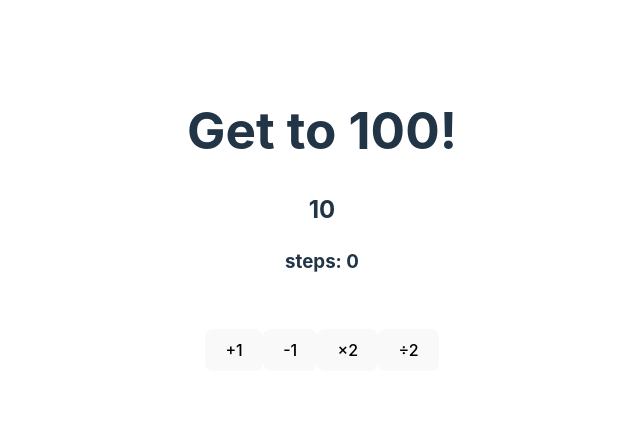
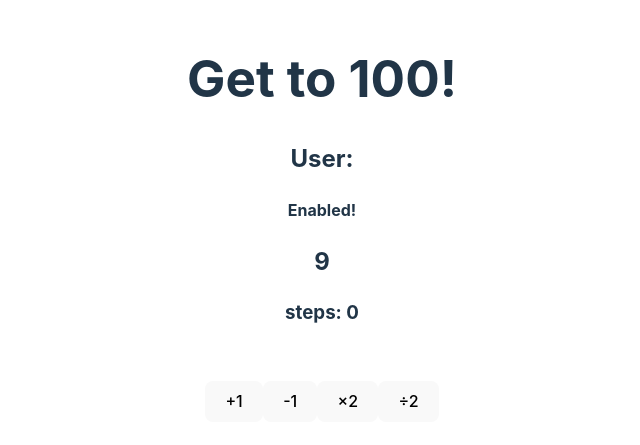
Before and after one commit to Shirel-Berkowitz/Project4FSWD-GetTo100, a React (Vite) app: page / in a window 1280 px wide. Shown: the part 165-610 px from the top of the page, without its empty margins (318-958 px from the left). Built offline with nearby package versions, Linux system fonts and the light colour scheme.

Commit message:
isEnabled, username

```diff
--- a/src/App.jsx
+++ b/src/App.jsx
@@ -1,14 +1,14 @@
 import React, { Component } from "react";
-import reactLogo from "./assets/react.svg";
-import viteLogo from "/vite.svg";
 import "./App.css";
 
 class App extends Component {
   constructor(props) {
     super(props);
     this.state = {
-      count: Math.floor(Math.random() * 100) + 1,
+      username: "",
+      count: Math.floor(Math.random() * 100),
       steps: 0,
+      isEnabled: true,
     };
     this.plus1Click = this.plus1Click.bind(this);
     this.minus1Click = this.minus1Click.bind(this);
@@ -20,6 +20,7 @@ class App extends Component {
     this.setState((prevState) => ({
       count: prevState.count + 1,
       steps: prevState.steps + 1,
+      isEnabled: false,
     }));
   }
 
@@ -27,6 +28,7 @@ class App extends Component {
     this.setState((prevState) => ({
       count: prevState.count - 1,
       steps: prevState.steps + 1,
+      isEnabled: false,
     }));
   }
 
@@ -34,6 +36,7 @@ class App extends Component {
     this.setState((prevState) => ({
       count: prevState.count * 2,
       steps: prevState.steps + 1,
+      isEnabled: false,
     }));
   }
 
@@ -41,6 +44,7 @@ class App extends Component {
     this.setState((prevState) => ({
       count: prevState.count / 2,
       steps: prevState.steps + 1,
+      isEnabled: false,
     }));
   }
 
@@ -48,6 +52,8 @@ class App extends Component {
     return (
       <div className="App">
         <h1>Get to 100!</h1>
+        <h2>User: {this.state.username}</h2>
+        <h4>{this.state.isEnabled == true ? "Enabled!" : "Disabled"}</h4>
         <h2>{this.state.count}</h2>
         <h3>steps: {this.state.steps}</h3>
         <h4>{this.state.count == 100 ? "You won!" : ""}</h4>
```
